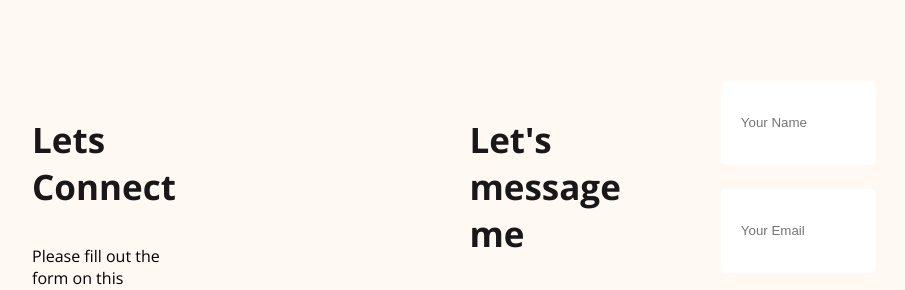
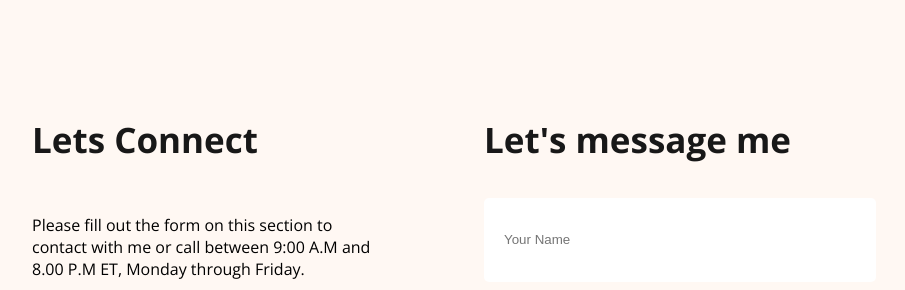
Before and after one commit to Samiul2024/Web-Dev-Portfolio, a plain HTML site: page index.html in a window 1280 px wide. Shown: the part 3677-3967 px from the top of the page, without its empty margins (206-1111 px from the left). Drawn offline with nearby package versions, Linux system fonts and the light colour scheme.

Commit message:
6-8 done and problems fixed

```diff
--- a/index.html
+++ b/index.html
@@ -162,15 +162,15 @@
                 <a href=""><img src="images/icons/insta.png" alt=""></a>
             </div>
         </div>
-        <div class="footer-column"></div>
+        <div class="footer-column">
             <h3 class="section-title">Let's message me</h3>
             <form action="">
                 <input type="text" name="" id="" placeholder="Your Name">
                 <input type="email" name="" id="" placeholder="Your Email">
-            <textarea name="" id="" cols="30" rows="10" placeholder="Message"></textarea>
+                <textarea name="" id="" cols="30" rows="10"                 placeholder="Message"></textarea>
                 <input class="btn-primary" type="submit" value="Submit">
             </form>
-
+        </div>
     </footer>
 </body>
 
--- a/style/portfolio.css
+++ b/style/portfolio.css
@@ -185,6 +185,8 @@ footer{
 }
 .footer-column{
     width: 50%;
+    display: flex;
+    flex-direction: column;
 }
 footer input[type="text"], footer input[type="email"], footer textarea{
     height: 64px;
```
Lines whose indentation alone changed are shown as unchanged.
